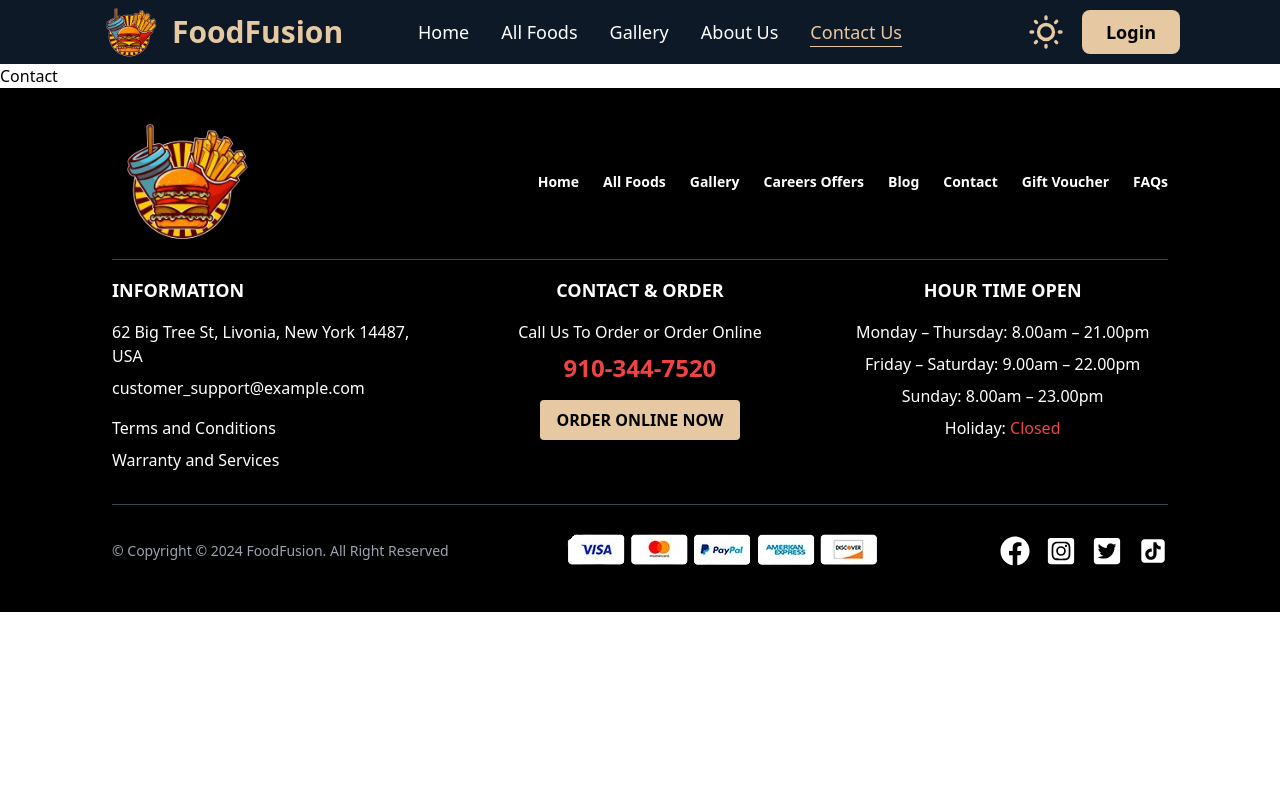
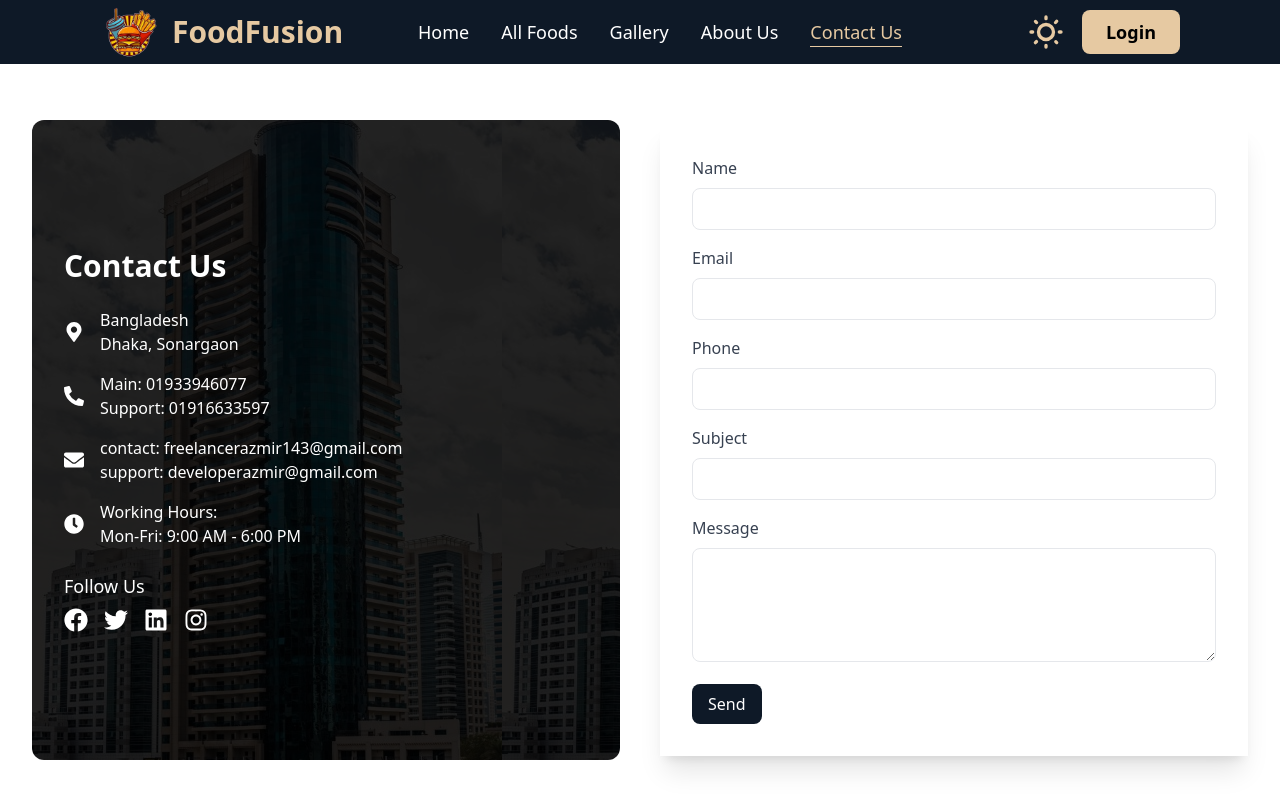
Before and after one commit to azmiruddin-143/FoodFusion-frontend, a React (Vite) app: page /contactus in a window 1280 px wide. Shown: the top 800 px of the page. Built offline with nearby package versions, Linux system fonts and the light colour scheme; no server answers.

Commit message:
contact page complete

```diff
--- a/src/Components/NewComponents/OurMission.jsx
+++ b/src/Components/NewComponents/OurMission.jsx
@@ -28,8 +28,8 @@ const OurMission = () => {
             description: "To empower food lovers worldwide by making premium-quality foods accessible to all."}
     ];
     return (
-        <div className="bg-gray-100 sm:py-24 py-5 px-2 sm:px-4 xl:px-28 2xl:px-36">
-            <h2 className="text-3xl font-bold text-center mb-8">Our Mission Infographic</h2>
+        <div className="bg-gray-100 sm:py-20 py-5 px-2 sm:px-4 xl:px-28 2xl:px-36">
+            <h2 className="sm:text-3xl text-xl font-bold text-center sm:mb-16 mb-6">Our Mission Infographic</h2>
             <div className="grid gap-8 sm:grid-cols-2 lg:grid-cols-4">
                 {data.map((item) => (
                     <div key={item.id} className="bg-white shadow-lg rounded-lg p-6 text-center">
--- a/src/Pages/ContactUs.jsx
+++ b/src/Pages/ContactUs.jsx
@@ -1,9 +1,179 @@
-import React from 'react';
 
+import { useState } from "react";
+import { FaPhoneAlt, FaEnvelope, FaMapMarkerAlt, FaFacebook, FaTwitter, FaLinkedin, FaInstagram, FaClock } from "react-icons/fa";
+import contact from '../../src/assets/contact-image-BOLEc--O.jpg'
 const ContactUs = () => {
+    const [successMessage, setSuccessMessage] = useState("");
+    const [errorMessage, setErrorMessage] = useState("");
+
+    const handleSubmit = async (e) => {
+        e.preventDefault();
+        const formData = new FormData(e.target);
+
+        try {
+            const response = await fetch("https://api.web3forms.com/submit", {
+                method: "POST",
+                body: formData,
+            });
+
+            if (response.ok) {
+                setSuccessMessage("Your message has been sent successfully!");
+                e.target.reset(); // Reset form fields
+            } else {
+                setErrorMessage("Something went wrong. Please try again later.");
+            }
+        } catch (error) {
+            setErrorMessage("An error occurred. Please check your connection.");
+        }
+    };
+
     return (
-        <div>
-            <h1>Contact</h1>
+        <div className="max-w-7xl lg:mx-auto gap-10 px-2 lg:px-8 items-center sm:my-14 my-5 flex flex-col lg:flex-row">
+            {/* Left Section */}
+
+            {/* Left Section */}
+            <div
+                style={{
+                    backgroundImage: `url(${contact})`, backgroundColor: "#000000dc",
+                    backgroundBlendMode: "multiply"
+                }}
+
+                className="lg:w-1/2 w-full lg:py-32 py-10 text-white rounded-xl p-8">
+                <h2 className="text-3xl font-bold mb-6">Contact Us</h2>
+
+                {/* Address */}
+                <div className="mb-4 flex items-center">
+                    <FaMapMarkerAlt className="text-xl mr-4" />
+                    <div>
+                        <p>Bangladesh</p>
+                        <p>Dhaka, Sonargaon</p>
+                    </div>
+                </div>
+
+                {/* Phone */}
+                <div className="mb-4 flex items-center">
+                    <FaPhoneAlt className="text-xl mr-4" />
+                    <div>
+                        <p>Main: 01933946077</p>
+                        <p>Support: 01916633597</p>
+                    </div>
+                </div>
+
+                {/* Email */}
+                <div className="mb-4 flex items-center">
+                    <FaEnvelope className="text-xl mr-4" />
+                    <div>
+                        <p>contact: freelancerazmir143@gmail.com</p>
+                        <p>support: developerazmir@gmail.com</p>
+                    </div>
+                </div>
+
+                {/* Working Hours */}
+                <div className="mb-4 flex items-center">
+                    <FaClock className="text-xl mr-4" />
+                    <div>
+                        <p>Working Hours:</p>
+                        <p>Mon-Fri: 9:00 AM - 6:00 PM</p>
+                    </div>
+                </div>
+
+                {/* Social Media */}
+                <div className="mt-6">
+                    <h3 className="text-lg font-medium mb-2">Follow Us</h3>
+                    <div className="flex space-x-4">
+                        <a href="https://facebook.com" target="_blank" rel="noopener noreferrer" className="text-white hover:text-gray-400">
+                            <FaFacebook className="text-2xl" />
+                        </a>
+                        <a href="https://twitter.com" target="_blank" rel="noopener noreferrer" className="text-white hover:text-gray-400">
+                            <FaTwitter className="text-2xl" />
+                        </a>
+                        <a href="https://linkedin.com" target="_blank" rel="noopener noreferrer" className="text-white hover:text-gray-400">
+                            <FaLinkedin className="text-2xl" />
+                        </a>
+                        <a href="https://instagram.com" target="_blank" rel="noopener noreferrer" className="text-white hover:text-gray-400">
+                            <FaInstagram className="text-2xl" />
+                        </a>
+                    </div>
+                </div>
+            </div>
+            {/* Right Section */}
+            <div className="lg:w-1/2 w-full bg-white shadow-xl p-8">
+                <form onSubmit={handleSubmit}>
+                    <input type="hidden" name="access_key" value="ab114c23-5e20-4f54-81ae-2812da3142eb" />
+                    <div className="mb-4">
+                        <label htmlFor="name" className="block text-gray-700 font-medium mb-2">
+                            Name
+                        </label>
+                        <input
+                            type="text"
+                            id="name"
+                            name="name"
+                            required
+                            className="w-full border rounded-lg p-2"
+                        />
+                    </div>
+                    <div className="mb-4">
+                        <label htmlFor="email" className="block text-gray-700 font-medium mb-2">
+                            Email
+                        </label>
+                        <input
+                            type="email"
+                            id="email"
+                            name="email"
+                            required
+                            className="w-full border rounded-lg p-2"
+                        />
+                    </div>
+                    <div className="mb-4">
+                        <label htmlFor="phone" className="block text-gray-700 font-medium mb-2">
+                            Phone
+                        </label>
+                        <input
+                            type="tel"
+                            id="phone"
+                            name="phone"
+                            className="w-full border rounded-lg p-2"
+                        />
+                    </div>
+                    <div className="mb-4">
+                        <label htmlFor="subject" className="block text-gray-700 font-medium mb-2">
+                            Subject
+                        </label>
+                        <input
+                            type="text"
+                            id="subject"
+                            name="subject"
+                            className="w-full border rounded-lg p-2"
+                        />
+                    </div>
+                    <div className="mb-4">
+                        <label htmlFor="message" className="block text-gray-700 font-medium mb-2">
+                            Message
+                        </label>
+                        <textarea
+                            id="message"
+                            name="message"
+                            required
+                            rows="4"
+                            className="w-full border rounded-lg p-2"
+                        ></textarea>
+                    </div>
+                    <button
+                        type="submit"
+                        className="bg-primary-content text-primary py-2 px-4 rounded-lg "
+                    >
+                        Send
+                    </button>
+                </form>
+
+                {/* Success/Error Messages */}
+                {successMessage && (
+                    <p className="mt-4 text-green-600 font-medium">{successMessage}</p>
+                )}
+                {errorMessage && (
+                    <p className="mt-4 text-red-600 font-medium">{errorMessage}</p>
+                )}
+            </div>
         </div>
     );
 };
```
Also changed, not shown: src/assets/contact-image-BOLEc--O.jpg (added).
